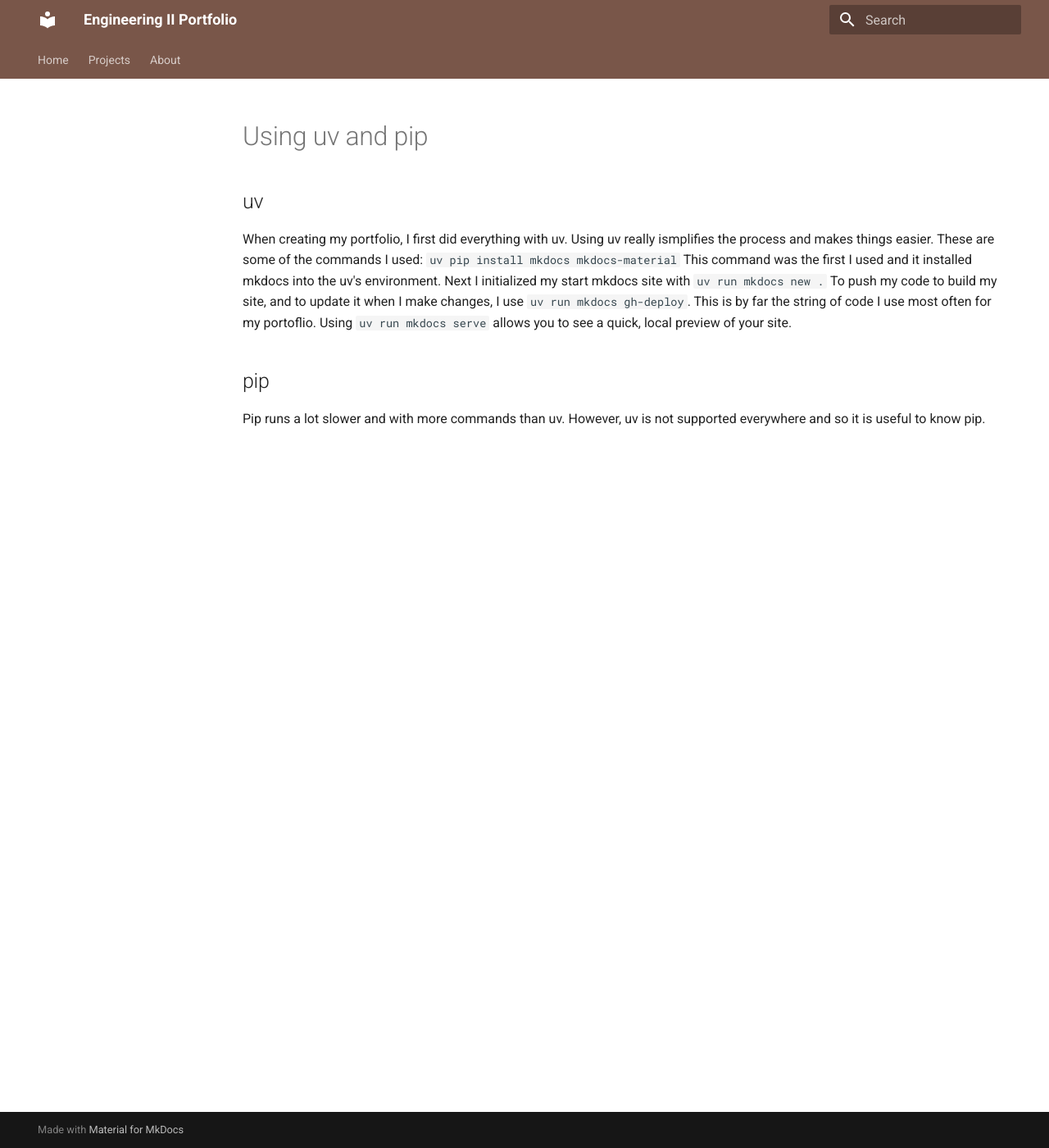
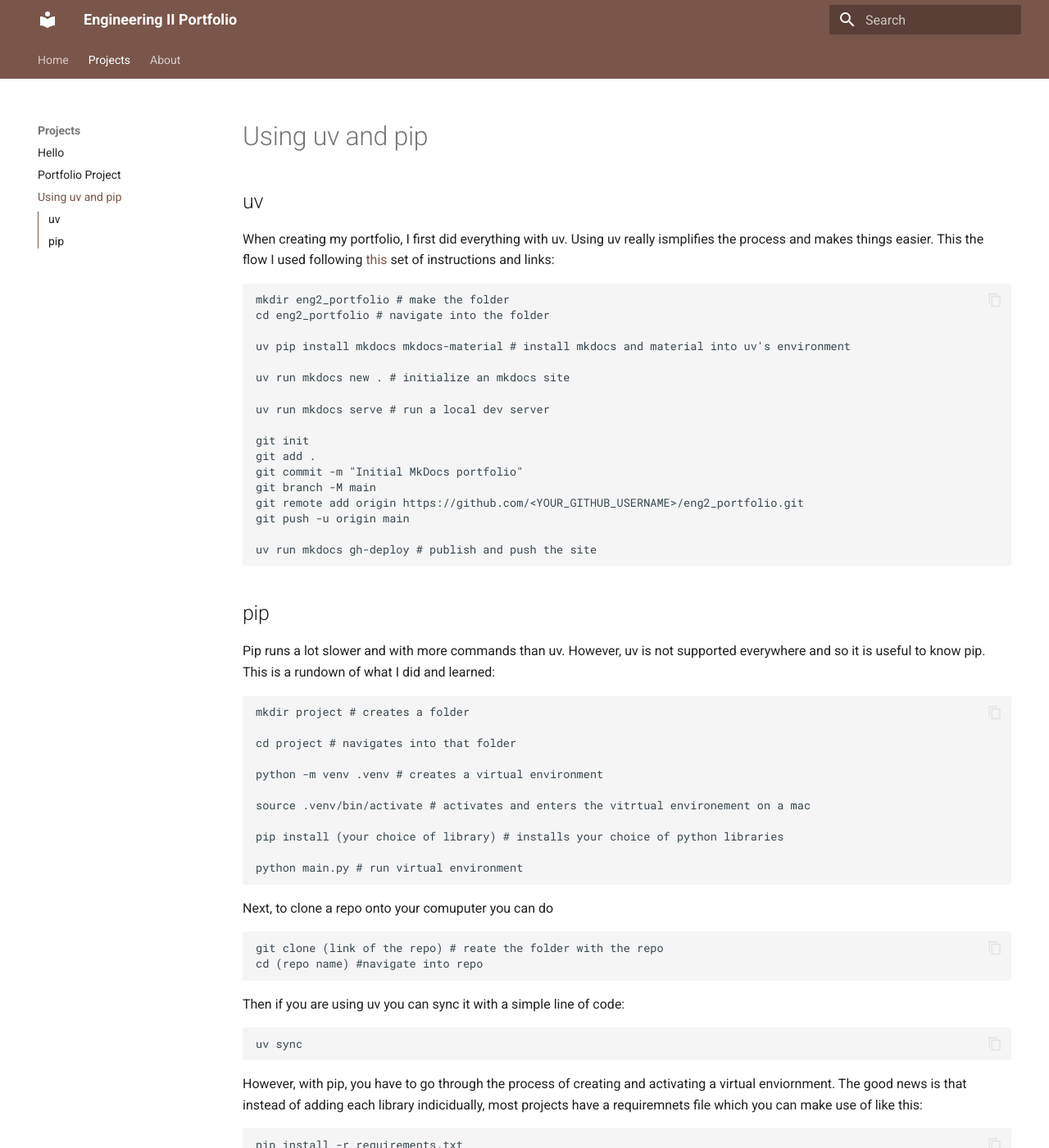
Before and after one commit to Susanna-08/eng2_portfolio, an MkDocs documentation site: the page built from docs/projects/uv_pip.md, in a window 1280 px wide and 1400 px high. Shown: the whole window at 82% size. Built offline with MkDocs 1.6.1 and Material for MkDocs 9.7.7, drawn with Linux system fonts in a browser that asks for light colours.

Commit message:
uv_pip updated 2_9

```diff
--- a/docs/projects/uv_pip.md
+++ b/docs/projects/uv_pip.md
@@ -1,9 +1,49 @@
 # Using uv and pip
 ## uv
-When creating my portfolio, I first did everything with uv. Using uv really ismplifies the process and makes things easier. These are some of the commands I used:
-`uv pip install mkdocs mkdocs-material` This command was the first I used and it installed mkdocs into the uv's environment. Next I initialized my start mkdocs site with `uv run mkdocs new .`
-To push my code to build my site, and to update it when I make changes, I use `uv run mkdocs gh-deploy`. This is by far the string of code I use most often for my portoflio.
-Using `uv run mkdocs serve` allows you to see a quick, local preview of your site.
+When creating my portfolio, I first did everything with uv. Using uv really ismplifies the process and makes things easier. This the flow I used following [this](https://decherd.github.io/eng2_portfolio/projects/portfolio/) set of instructions and links:
+
+    mkdir eng2_portfolio # make the folder
+    cd eng2_portfolio # navigate into the folder
+
+    uv pip install mkdocs mkdocs-material # install mkdocs and material into uv's environment
+
+    uv run mkdocs new . # initialize an mkdocs site
+
+    uv run mkdocs serve # run a local dev server
+
+    git init
+    git add .
+    git commit -m "Initial MkDocs portfolio"
+    git branch -M main
+    git remote add origin https://github.com/<YOUR_GITHUB_USERNAME>/eng2_portfolio.git
+    git push -u origin main
+
+    uv run mkdocs gh-deploy # publish and push the site
 
 ## pip
-Pip runs a lot slower and with more commands than uv. However, uv is not supported everywhere and so it is useful to know pip.
+Pip runs a lot slower and with more commands than uv. However, uv is not supported everywhere and so it is useful to know pip. This is a rundown of what I did and learned:
+
+    mkdir project # creates a folder
+
+    cd project # navigates into that folder
+
+    python -m venv .venv # creates a virtual environment
+
+    source .venv/bin/activate # activates and enters the vitrtual environement on a mac
+
+    pip install (your choice of library) # installs your choice of python libraries
+
+    python main.py # run virtual environment
+
+Next, to clone a repo onto your comuputer you can do
+
+    git clone (link of the repo) # reate the folder with the repo
+    cd (repo name) #navigate into repo
+
+Then if you are using uv you can sync it with a simple line of code:
+
+    uv sync
+
+However, with pip, you have to go through the process of creating and activating a virtual enviornment. The good news is that instead of adding each library indicidually, most projects have a requiremnets file which you can make use of like this:
+
+    pip install -r requirements.txt
--- a/mkdocs.yml
+++ b/mkdocs.yml
@@ -19,6 +19,7 @@ nav:
   - Projects:
       - Hello: projects/hello.md
       - Portfolio Project: projects/portfolio_project.md
+      - Using uv and pip: projects/uv_pip.md
   - About: about.md
 
 markdown_extensions:
```
Also changed, not shown: docs/index.md (+1 -0 lines).
